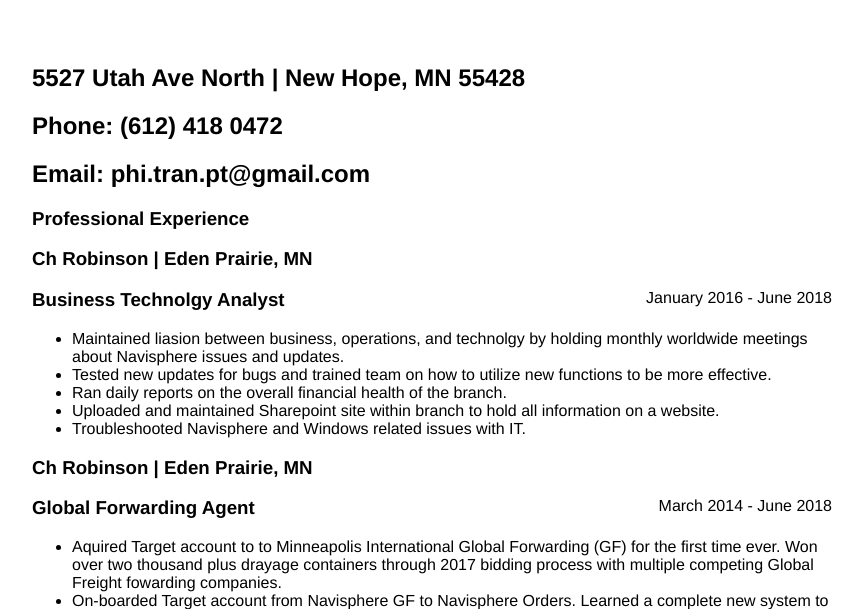
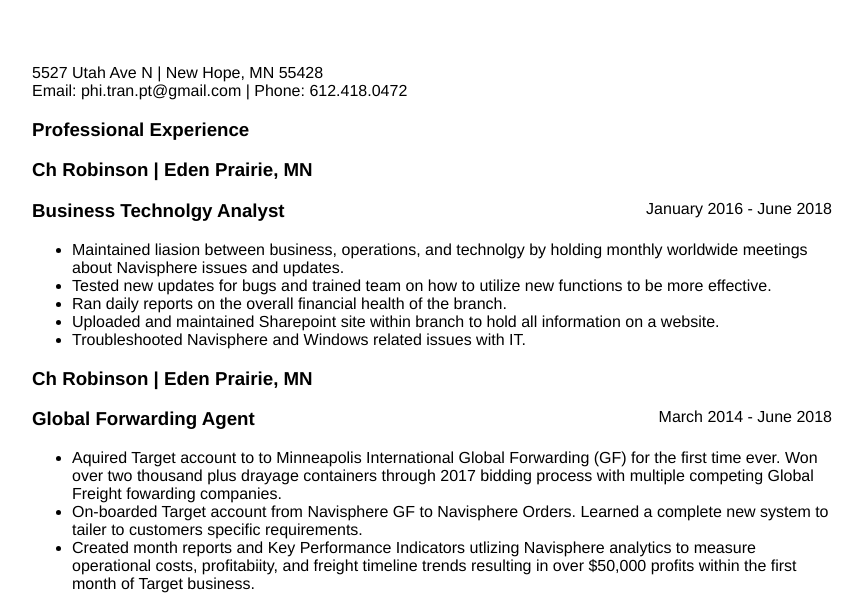
Before and after one commit to phitranpt/Phi-Resume, a plain HTML site: page index.html in a window 1280 px wide. Shown: the part 185-794 px from the top of the page, without its empty margins (208-1071 px from the left). Drawn offline with Linux system fonts and the light colour scheme.

Commit message:
Update index.html

```diff
--- a/index.html
+++ b/index.html
@@ -9,11 +9,8 @@
     <div id="content-name">
       <h1>Phi Tran</h1>
     </div>
-    <div id="content-contact">
-      <h2>5527 Utah Ave North | New Hope, MN 55428</h2>
-      <h2>Phone: (612) 418 0472</h2>
-      <h2>Email: phi.tran.pt@gmail.com</h2>
-    </div>
+    <div class="address">5527 Utah Ave N | New Hope, MN 55428</div>
+    <div class="contact">Email: phi.tran.pt@gmail.com | Phone: 612.418.0472</div>
     <div id="content-experience">
       <h3>Professional Experience</h3>
       <h3>Ch Robinson | Eden Prairie, MN</h3>
```
